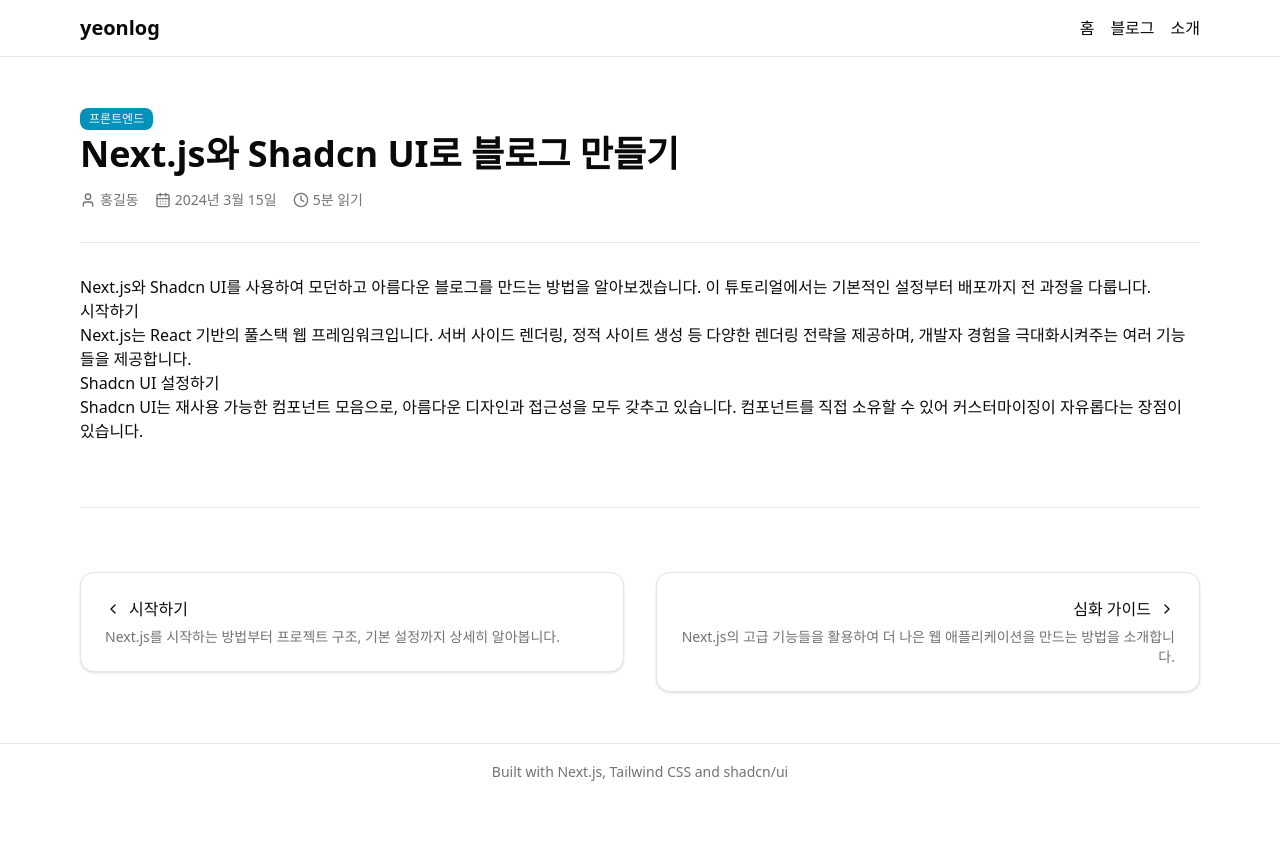
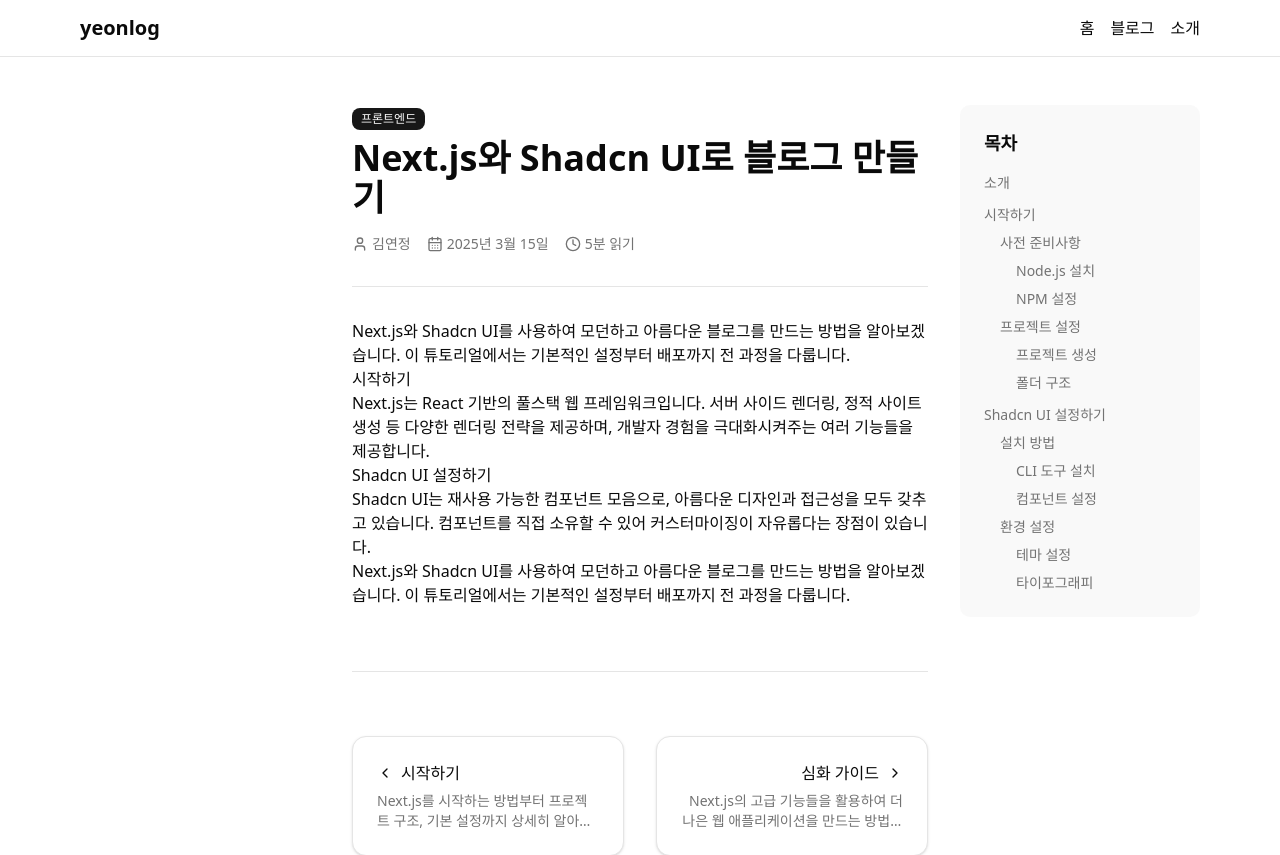
Before and after one commit to yeooonn/yeonlog, a Next.js app: page /blog/1 in a window 1280 px wide. Shown: the top 855 px of the page. Before the commit the page ends 800 px from the top, so only its background shows below. Built offline with nearby package versions, Linux system fonts and the light colour scheme.

Commit message:
Feat: 블로그 상세페이지 UI 개선 및 목차 더미데이터 추가

```diff
--- a/app/blog/[id]/page.tsx
+++ b/app/blog/[id]/page.tsx
@@ -4,14 +4,39 @@ import { Badge } from '@/components/ui/badge';
 import { CalendarDays, Clock, User } from 'lucide-react';
 import { ChevronLeft, ChevronRight } from 'lucide-react';
 import { Card, CardHeader, CardTitle, CardDescription } from '@/components/ui/card';
+import { mockTableOfContents, TableOfContentsItem } from '@/mock/blog';
+
+function TableOfContentsLink({ item }: { item: TableOfContentsItem }) {
+  return (
+    <div className="space-y-2">
+      <Link
+        key={item.id}
+        href={`#${item.id}`}
+        className={`hover:text-foreground text-muted-foreground block font-medium transition-colors`}
+      >
+        {item.title}
+      </Link>
+      {item.items && item.items.length > 0 && (
+        <div className="space-y-2 pl-4">
+          {item.items.map((subItem) => (
+            <TableOfContentsLink key={subItem.id} item={subItem} />
+          ))}
+        </div>
+      )}
+    </div>
+  );
+}
 
 export default function BlogPost() {
   return (
-    <article className="container py-12">
+    <div className="container py-12">
+      <div className="grid grid-cols-[240px_1fr_240px] gap-8">
+        <aside>{/* 추후 콘텐츠 추가 */}</aside>
+        <section>
           {/* 블로그 헤더 */}
           <div className="space-y-4">
-        <div className="space-y-1">
-          <Badge className="bg-cyan-600">프론트엔드</Badge>
+            <div className="space-y-2">
+              <Badge>프론트엔드</Badge>
               <h1 className="text-4xl font-bold">Next.js와 Shadcn UI로 블로그 만들기</h1>
             </div>
 
@@ -19,11 +44,11 @@ export default function BlogPost() {
             <div className="text-muted-foreground flex gap-4 text-sm">
               <div className="flex items-center gap-1">
                 <User className="h-4 w-4" />
-            <span>홍길동</span>
+                <span>김연정</span>
               </div>
               <div className="flex items-center gap-1">
                 <CalendarDays className="h-4 w-4" />
-            <span>2024년 3월 15일</span>
+                <span>2025년 3월 15일</span>
               </div>
               <div className="flex items-center gap-1">
                 <Clock className="h-4 w-4" />
@@ -37,20 +62,25 @@ export default function BlogPost() {
           {/* 블로그 본문 */}
           <div className="prose prose-slate dark:prose-invert max-w-none">
             <p className="lead">
-          Next.js와 Shadcn UI를 사용하여 모던하고 아름다운 블로그를 만드는 방법을 알아보겠습니다. 이
-          튜토리얼에서는 기본적인 설정부터 배포까지 전 과정을 다룹니다.
+              Next.js와 Shadcn UI를 사용하여 모던하고 아름다운 블로그를 만드는 방법을
+              알아보겠습니다. 이 튜토리얼에서는 기본적인 설정부터 배포까지 전 과정을 다룹니다.
             </p>
 
             <h2>시작하기</h2>
             <p>
-          Next.js는 React 기반의 풀스택 웹 프레임워크입니다. 서버 사이드 렌더링, 정적 사이트 생성 등
-          다양한 렌더링 전략을 제공하며, 개발자 경험을 극대화시켜주는 여러 기능들을 제공합니다.
+              Next.js는 React 기반의 풀스택 웹 프레임워크입니다. 서버 사이드 렌더링, 정적 사이트
+              생성 등 다양한 렌더링 전략을 제공하며, 개발자 경험을 극대화시켜주는 여러 기능들을
+              제공합니다.
             </p>
 
             <h2>Shadcn UI 설정하기</h2>
             <p>
               Shadcn UI는 재사용 가능한 컴포넌트 모음으로, 아름다운 디자인과 접근성을 모두 갖추고
               있습니다. 컴포넌트를 직접 소유할 수 있어 커스터마이징이 자유롭다는 장점이 있습니다.
+            </p>
+            <p className="lead">
+              Next.js와 Shadcn UI를 사용하여 모던하고 아름다운 블로그를 만드는 방법을
+              알아보겠습니다. 이 튜토리얼에서는 기본적인 설정부터 배포까지 전 과정을 다룹니다.
             </p>
           </div>
 
@@ -80,12 +110,27 @@ export default function BlogPost() {
                     <ChevronRight className="h-4 w-4" />
                   </CardTitle>
                   <CardDescription className="line-clamp-2">
-                Next.js의 고급 기능들을 활용하여 더 나은 웹 애플리케이션을 만드는 방법을 소개합니다.
+                    Next.js의 고급 기능들을 활용하여 더 나은 웹 애플리케이션을 만드는 방법을
+                    소개합니다.
                   </CardDescription>
                 </CardHeader>
               </Card>
             </Link>
           </nav>
-    </article>
+        </section>
+        <aside className="relative">
+          <div className="sticky top-[var(--sticky-top)]">
+            <div className="bg-muted/60 space-y-4 rounded-lg p-6 backdrop-blur-sm">
+              <h3 className="text-lg font-semibold">목차</h3>
+              <nav className="space-y-3 text-sm">
+                {mockTableOfContents.map((item) => (
+                  <TableOfContentsLink key={item.id} item={item} />
+                ))}
+              </nav>
+            </div>
+          </div>
+        </aside>
+      </div>
+    </div>
   );
 }
--- a/app/globals.css
+++ b/app/globals.css
@@ -83,6 +83,9 @@
   --sidebar-accent-foreground: oklch(0.205 0 0);
   --sidebar-border: oklch(0.922 0 0);
   --sidebar-ring: oklch(0.708 0 0);
+  --header-height: 3.5rem;
+  --sticky-offset: 1.5rem;
+  --sticky-top: calc(var(--header-height) + var(--sticky-offset));
 }
 
 .dark {
--- a/components/common/Header.tsx
+++ b/components/common/Header.tsx
@@ -4,7 +4,7 @@ import Link from 'next/link';
 const Header = () => {
   return (
     <header className="sticky top-0 z-50 border-b bg-white">
-      <div className="container flex h-14 items-center px-4">
+      <div className="container flex h-[var(--header-height)] items-center px-4">
         <Link href="/" className="text-xl font-semibold">
           <span className="font-bold">yeonlog</span>
         </Link>
--- /dev/null
+++ b/mock/blog/index.ts
@@ -0,0 +1,81 @@
+export interface TableOfContentsItem {
+  id: string;
+  title: string;
+  items?: TableOfContentsItem[];
+}
+
+export const mockTableOfContents: TableOfContentsItem[] = [
+  {
+    id: 'intro',
+    title: '소개',
+    items: [],
+  },
+  {
+    id: 'getting-started',
+    title: '시작하기',
+    items: [
+      {
+        id: 'prerequisites',
+        title: '사전 준비사항',
+        items: [
+          {
+            id: 'node-installation',
+            title: 'Node.js 설치',
+          },
+          {
+            id: 'npm-setup',
+            title: 'NPM 설정',
+          },
+        ],
+      },
+      {
+        id: 'project-setup',
+        title: '프로젝트 설정',
+        items: [
+          {
+            id: 'create-project',
+            title: '프로젝트 생성',
+          },
+          {
+            id: 'folder-structure',
+            title: '폴더 구조',
+          },
+        ],
+      },
+    ],
+  },
+  {
+    id: 'shadcn-ui-setup',
+    title: 'Shadcn UI 설정하기',
+    items: [
+      {
+        id: 'installation',
+        title: '설치 방법',
+        items: [
+          {
+            id: 'cli-installation',
+            title: 'CLI 도구 설치',
+          },
+          {
+            id: 'component-setup',
+            title: '컴포넌트 설정',
+          },
+        ],
+      },
+      {
+        id: 'configuration',
+        title: '환경 설정',
+        items: [
+          {
+            id: 'theme-setup',
+            title: '테마 설정',
+          },
+          {
+            id: 'typography',
+            title: '타이포그래피',
+          },
+        ],
+      },
+    ],
+  },
+];
```
Lines whose indentation alone changed are shown as unchanged.
